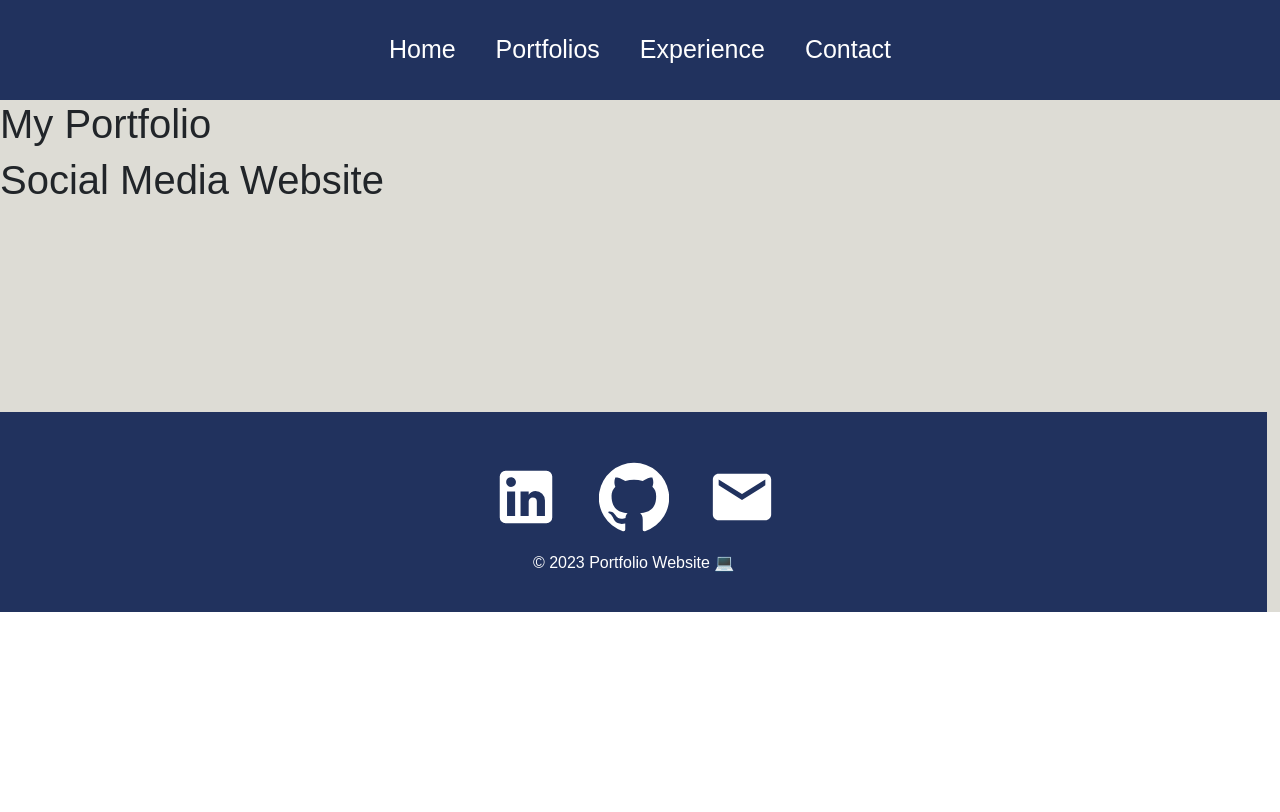
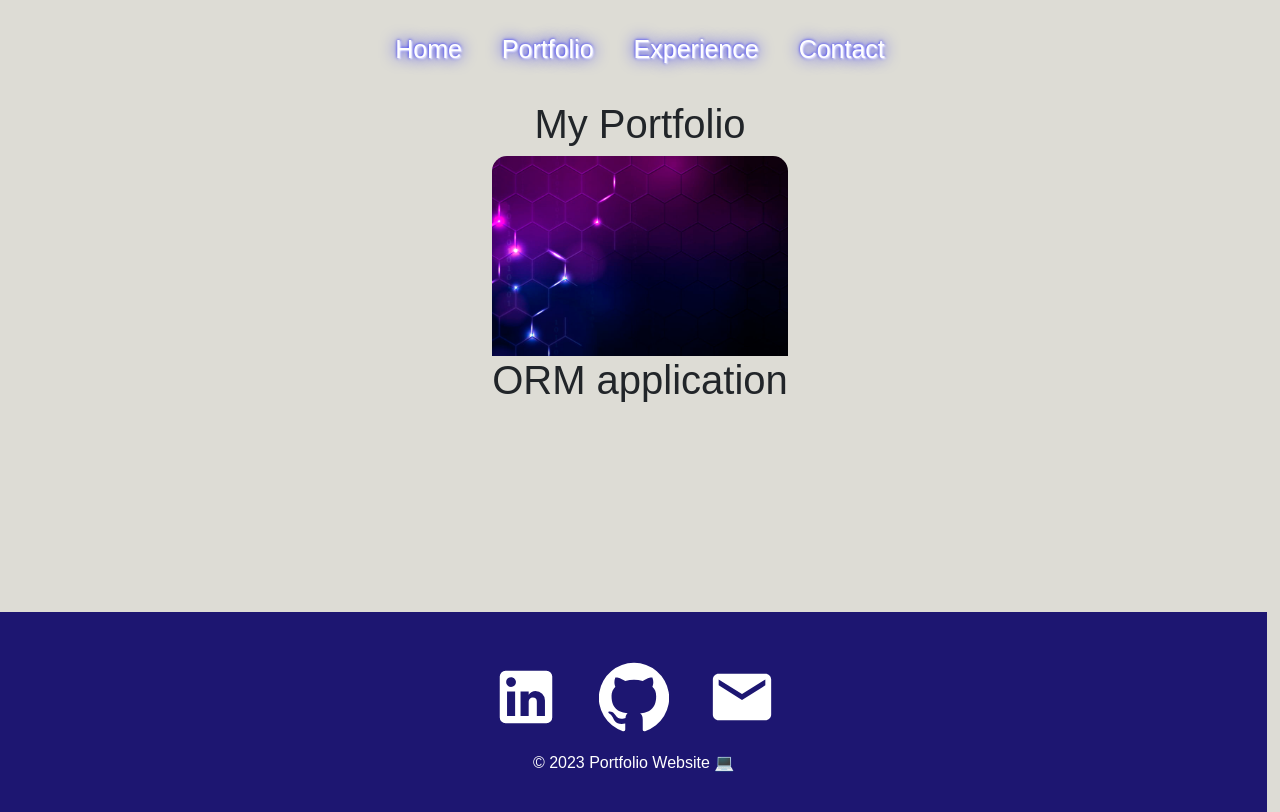
Before and after one commit to dbey21/React-Portfolio1, a React (Create React App) app: page /Portfolio in a window 1280 px wide. Built offline with nearby package versions, Linux system fonts and the light colour scheme; grey boxes are pictures that could not be loaded.

Commit message:
Updated the Portfolio and added css to the home page

```diff
--- a/src/App.js
+++ b/src/App.js
@@ -7,6 +7,7 @@ import Navbar from "./components/Navbar";
 import ContactForm from "./pages/ContactForm";
 import Footer from "./components/Footer";
 import '../node_modules/bootstrap/dist/css/bootstrap.min.css'
+
 
 function App() {
   return (
--- a/src/components/Navbar.js
+++ b/src/components/Navbar.js
@@ -25,7 +25,7 @@ function Navbar() {
       </div>
       <div className="links">
         <Link to="/">Home</Link>
-        <Link to="/Portfolios">Portfolios</Link>
+        <Link to="/Portfolio">Portfolio</Link>
         <Link to="/Experience">Experience</Link>
         <Link to="/ContactForm">Contact</Link>
       </div>
--- a/src/components/PortfolioItem.js
+++ b/src/components/PortfolioItem.js
@@ -1,12 +1,13 @@
 import React from "react";
 
-function PorfolioItem({ image, name }) {
+
+function PortfolioItem({ image, name }) {
   return (
-    <div className="PorfolioItem">
+    <div className="PortfolioItem">
       <div style={{ backgroundImage: `url(${image})` }} className="bgImage" />
       <h1>{name}</h1>
     </div>
   );
 }
 
-export default PorfolioItem;
+export default PortfolioItem;
--- a/src/pages/ContactForm.js
+++ b/src/pages/ContactForm.js
@@ -14,7 +14,7 @@ const ContactForm = () => {
   }
   return (
     <div className="container mt-5">
-      <h2 className="mb-3">Contact Me</h2>
+      <h2 className="mb-3">Contact </h2>
       <form onSubmit={onSubmit}>
         <div className="mb-3">
           <label className="form-label" htmlFor="name">
--- a/src/pages/Experience.js
+++ b/src/pages/Experience.js
@@ -9,11 +9,11 @@ import SchoolIcon from "@material-ui/icons/School";
 function Experience() {
   return (
     <div className="experience">
-      <VerticalTimeline lineColor="blue">
+      <VerticalTimeline lineColor="rgb(29, 22, 113)">
         <VerticalTimelineElement
           className="vertical-timeline-element--education"
           date="March 2023- Augest 2023"
-          iconStyle={{ background: "blue", color: "white" }}
+          iconStyle={{ background: "rgb(29, 22, 113)", color: "white" }}
           icon={<SchoolIcon />}
         >
           <h3 className="vertical-timeline-element--title">
@@ -26,7 +26,7 @@ function Experience() {
         <VerticalTimelineElement
           className="vertical-timeline-element--education"
           date="April 2023-May 2023"
-          iconStyle={{ background: "blue", color: "white" }}
+          iconStyle={{ background: "rgb(29, 22, 113)", color: "white" }}
           icon={<SchoolIcon />}
         >
           <h4>Calendar Creator</h4>
@@ -40,7 +40,7 @@ function Experience() {
         <VerticalTimelineElement
           className="vertical-timeline-element--education"
           date="June 2023-July 2023"
-          iconStyle={{ background: "blue", color: "white" }}
+          iconStyle={{ background: "rgb(29, 22, 113)", color: "white" }}
           icon={<SchoolIcon />}
         >
           <h4>Express.js:Note Taker</h4>
@@ -58,7 +58,7 @@ function Experience() {
         <VerticalTimelineElement
           className="vertical-timeline-element--education"
           date="June 2023 - July 2023"
-          iconStyle={{ background: "blue", color: "white" }}
+          iconStyle={{ background: "rgb(29, 22, 113)", color: "white" }}
           icon={<SchoolIcon />}
         >
           <h4>ORM E-Commerce Portfolio</h4>
--- a/src/pages/Portfolio.js
+++ b/src/pages/Portfolio.js
@@ -1,13 +1,16 @@
 import React from "react";
 import PortfolioItem from "../components/PortfolioItem";
-//import img
+import proj1 from "../assests/proj1.jpg";
+import "../styles/Portfolio.css";
+
+
 function Portfolio() {
   return (
-    <div className="Portfolio">
+    <div className="portfolio">
       <h1>My Portfolio</h1>
       <div className="PortfolioList">
-        <PortfolioItem name="Social Media Website" imgage />
-        <PortfolioItem />
+        <PortfolioItem name="ORM application" image={proj1} />
+
       </div>
     </div>
   );
--- a/src/styles/Footer.css
+++ b/src/styles/Footer.css
@@ -1,7 +1,7 @@
 .footer {
     width: 99%;
     height: 200px;
-    background: #21325e;
+    background: rgb(29, 22, 113);
     display: flex;
     justify-content: center;
     align-items: center;
--- a/src/styles/Home.css
+++ b/src/styles/Home.css
@@ -13,7 +13,7 @@
   justify-content: center;
   align-items: center;
   text-align: center;
-    background-color: #21325e;
+  background-color: rgb(29, 22, 113);
   color: #f0f0f0;
 }
 
@@ -22,11 +22,13 @@
   font-size: 80px;
   color: #e9d35b;
   height: 50px;
+
 }
 
 .about .prompt {
   width: 40%;
   font-size: 30px;
+  margin: 5%;
 }
 .prompt svg {
   font-size: 60px;
--- a/src/styles/Navbar.css
+++ b/src/styles/Navbar.css
@@ -1,7 +1,7 @@
 .navbar {
     width: 100%;
     height: 100px;
-    background: #21325e;
+
   }
 
   .links {
@@ -11,6 +11,7 @@
     align-items: center;
     justify-content: center;
     color: white;
+    text-shadow:1px 1px 2px white, 0 0 1em blue, 0 0 0.2em blue;
   }
 
   .navbar a {
--- /dev/null
+++ b/src/styles/Portfolio.css
@@ -0,0 +1,74 @@
+.portfolio {
+    width: 100%;
+    display: flex;
+    justify-content: center;
+    align-items: center;
+    flex-direction: column;
+  }
+   .portfolioTitle {
+    text-align: center;
+    color: #3e497a;
+    font-size: 60px;
+    font-weight: bolder;
+  }
+
+
+  .portfolioList {
+    width: 70vw;
+    height: 50px;
+    display: grid;
+    grid-template-columns: 1fr 1fr 1fr;
+    place-items: center;
+  }
+
+  /* MENU ITEM STYLING */
+
+  .portfolioItem {
+    border-radius: 15px;
+    width: 300px;
+    height: 300px;
+    margin: 40px;
+    box-shadow: 0px 3px 15px rgba(0, 0, 0, 0.2);
+    text-align: center;
+  }
+  .portfolioItem:hover {
+    box-shadow: 0px 3px 15px rgba(0, 0, 0, 0.5);
+    transition: 0.3s ease-in;
+    cursor: pointer;
+  }
+
+  .bgImage {
+    border-top-left-radius: 15px;
+    border-top-right-radius: 15px;
+    width: 100%;
+    height: 200px;
+    background-position: center;
+    background-repeat: no-repeat;
+    background-size: cover;
+  }
+
+  .portfolioItem h1 {
+    font-size: 25px;
+  }
+
+  @media only screen and (max-width: 1300px) {
+    .portfolioList {
+      grid-template-columns: 1fr 1fr;
+    }
+  }
+
+  @media only screen and (max-width: 800px) {
+    .portfolioList {
+      grid-template-columns: 1fr;
+    }
+  }
+
+  @media only screen and (max-width: 800px) {
+    .portfolioList {
+      width: 100%;
+    }
+    .portfolioItem {
+      width: 300px;
+      height: 300px;
+    }
+  }
```
Also changed, not shown: src/assests/proj1.jpg (renamed from src/assests/png.jpg). Lines whose indentation alone changed are shown as unchanged.
